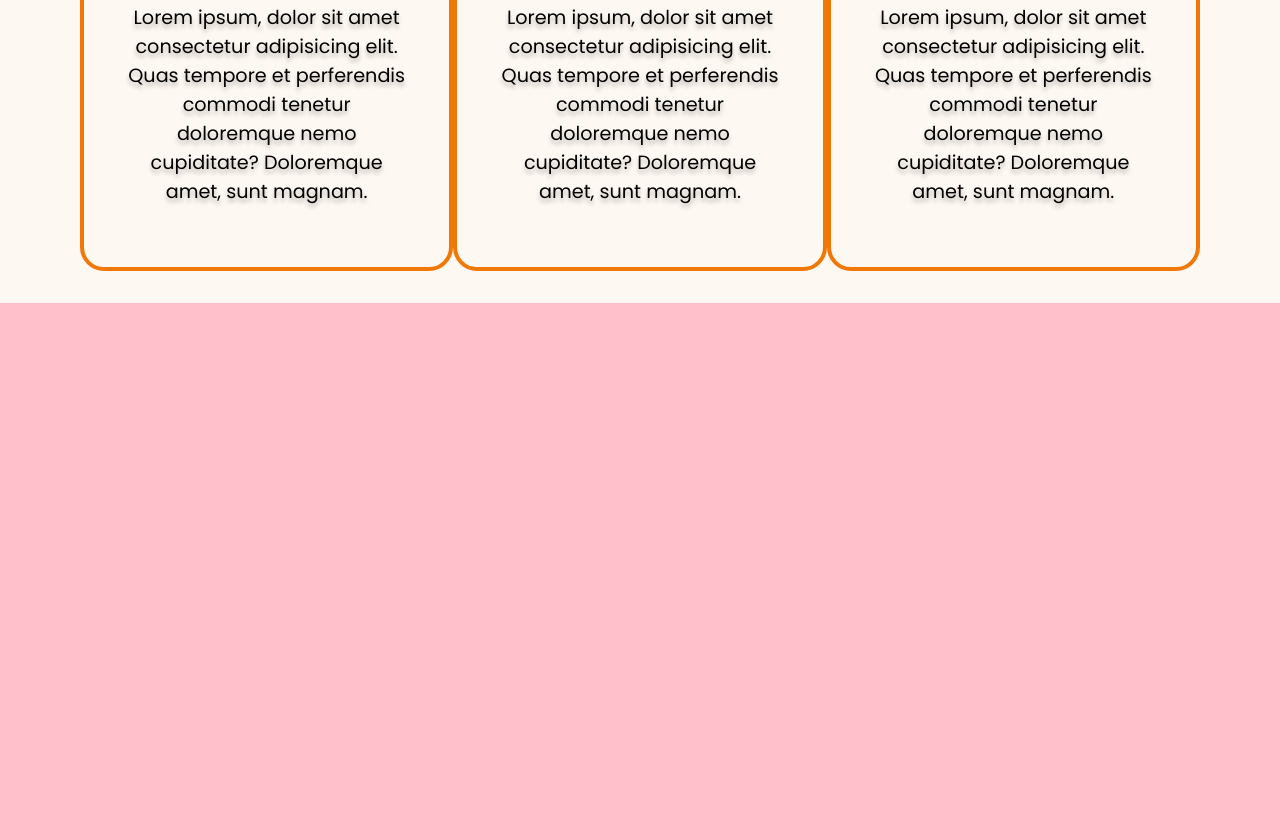
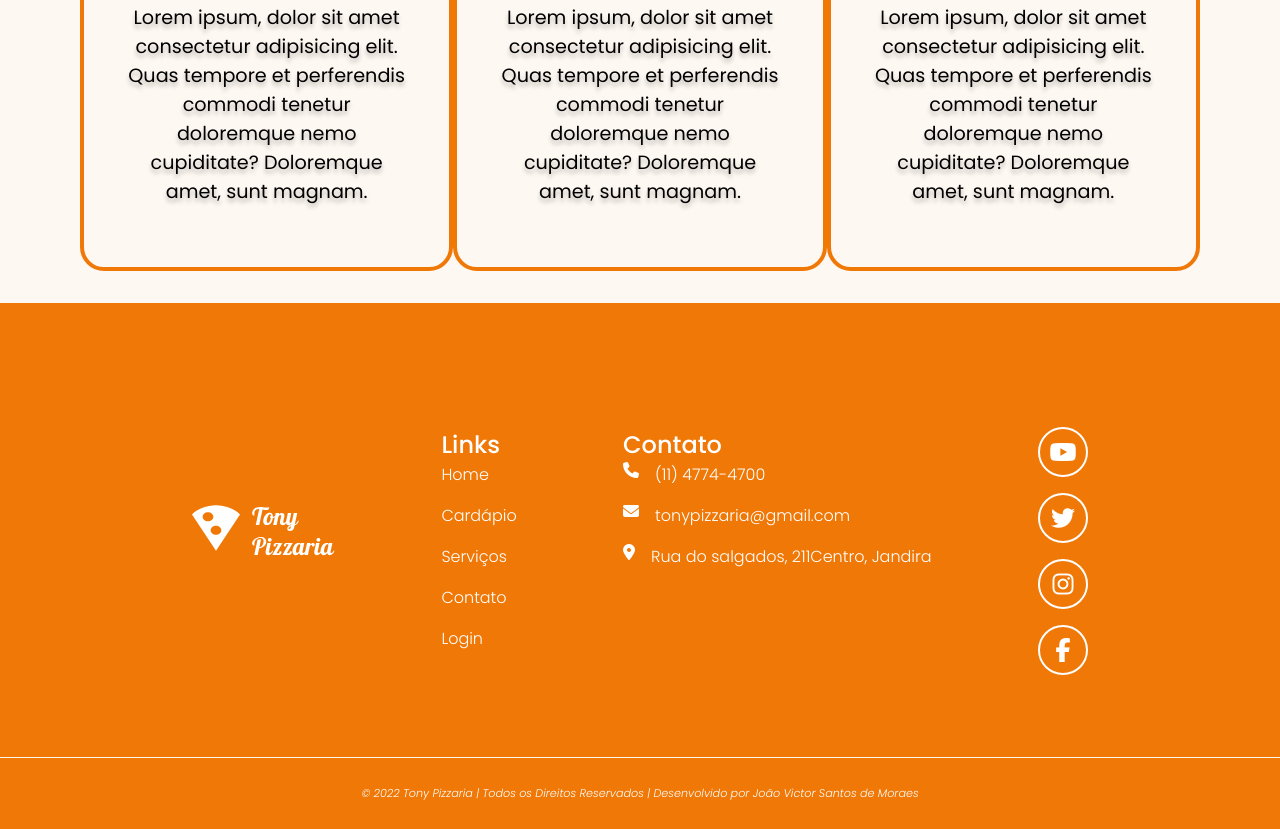
Before and after one commit to JoaoMoraes28/Pizzaria_Tony, a plain HTML site: page index.html in a window 1280 px wide. Shown: the part 1953-2782 px from the top of the page. Drawn offline with Linux system fonts and the light colour scheme.

Commit message:
projeto finalizado, por enquanto

```diff
--- a/index.html
+++ b/index.html
@@ -8,6 +8,7 @@
     <link rel="preconnect" href="https://fonts.gstatic.com" crossorigin>
     <link href="https://fonts.googleapis.com/css2?family=Poppins:ital,wght@0,100;0,200;0,300;0,400;0,500;0,600;0,700;0,800;0,900;1,100;1,200;1,300;1,400;1,500;1,600;1,700;1,800;1,900&display=swap" rel="stylesheet">
     <link rel="stylesheet" href="style.css">
+    <script src="https://kit.fontawesome.com/b53ce02a21.js" crossorigin="anonymous"></script>
     <title>Tony Pizzaria</title>
 </head>
 <body>
@@ -303,7 +304,73 @@
     </main>
 
     <footer>
-
+        <div class="contatos-container">
+            <div class="contatos-item logo">
+                <img src="./img/logo-branco.svg" alt="">
+            </div>
+            <div class="contatos-item">
+                <h4>Links</h4>
+                <menu>
+                    <li>
+                        <a href="#">Home</a>
+                    </li>
+                    <li>
+                        <a href="#">Cardápio</a>
+                    </li>
+                    <li>
+                        <a href="#">Serviços</a>
+                    </li>
+                    <li>
+                        <a href="#">Contato</a>
+                    </li>
+                    <li>
+                        <a href="#">Login</a>
+                    </li>
+                </menu>
+            </div>
+            <div class="contatos-item">
+                <h4>Contato</h4>
+                <menu>
+                    <li>
+                        <i class="fa-solid fa-phone"></i>
+                        <p>(11) 4774-4700</p>
+                    </li>
+                    <li>
+                        <i class="fa-solid fa-envelope"></i>
+                        <p>tonypizzaria@gmail.com</p>
+                    </li>
+                    <li>
+                        <i class="fa-solid fa-location-dot"></i>
+                        <p>Rua do salgados, 211Centro, Jandira</p>
+                    </li>
+                </menu>
+            </div>
+            <div class="contatos-item social">
+                <menu>
+                    <li>
+                        <a href="#">
+                            <i class="fa-brands fa-youtube"></i>
+                        </a>
+                    </li>
+                    <li>
+                        <a href="#">
+                            <i class="fa-brands fa-twitter"></i>
+                        </a>
+                    </li>
+                    <li>
+                        <a href="#">
+                            <i class="fa-brands fa-instagram"></i>
+                        </a>
+                    </li>
+                    <li>
+                        <a href="#">
+                            <i class="fa-brands fa-facebook-f"></i>
+                        </a>
+                    </li>
+                </menu>
+            </div>
+        </div>
+        <p class="creditos">© 2022 Tony Pizzaria | Todos os Direitos Reservados | Desenvolvido por João Victor Santos de Moraes</p>
     </footer>
 
 </body>
--- a/style.css
+++ b/style.css
@@ -313,9 +313,79 @@ section {
     border: none;
 }
 
+.contatos-container {
+    display: flex;
+    gap: 32px;
+    width: 70%;
+    flex-grow: 1;
+    justify-content: space-between;
+}
+
+.contatos-item {
+    display: flex;
+    flex-direction: column;
+    align-items: start;
+    padding-top: 124px;
+}
+
+.contatos-item menu {
+    display: flex;
+    flex-direction: column;
+    gap: 16px;
+    font-weight: 300;
+}
+
+.contatos-item li {
+    display: flex;
+    gap: 16px;
+}
+
+.contatos-item h4 {
+    font-size: 1.5rem;
+    font-weight: 500;
+}
+
+.creditos {
+    height: 72px;
+    width: 100%;
+    border-top: 1px solid var(--secundary-color);
+    text-align: center;
+    display: grid;
+    place-content: center;
+    font-size: 0.7rem;
+    font-weight: 300;
+    font-style: italic;
+}
+
+.contatos-item.logo {
+    justify-content: center;
+    padding: 0;
+}
+
+.social a {
+    width: 50px;
+    height: 50px;
+    border-radius: 50%;
+    border: 2px solid #fff;
+    display: grid;
+    place-content: center;
+    font-size: 1.5rem;
+    transition: 0.5s;
+}
+
+.social a:hover {
+    background-color: var(--secundary-color);
+    color: var(--primary-color);
+}
+
 footer {
     height: 526px;
-    background-color: pink;
+    background-color: var(--primary-color);
+    display: flex;
+    flex-direction: column;
+    justify-content: space-between;
+    align-items: center;
+    color: white;
 }
 
 header button {
```
Also changed, not shown: img/logo-branco.svg (added).
